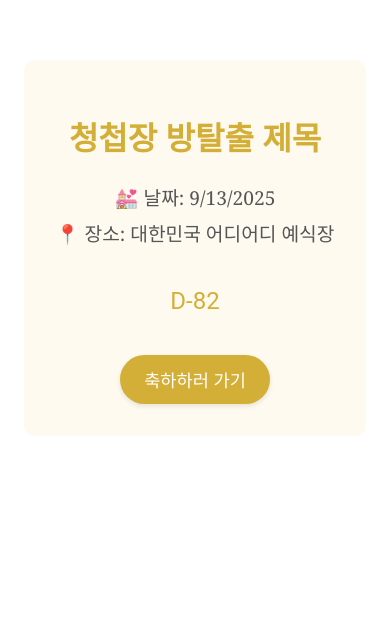
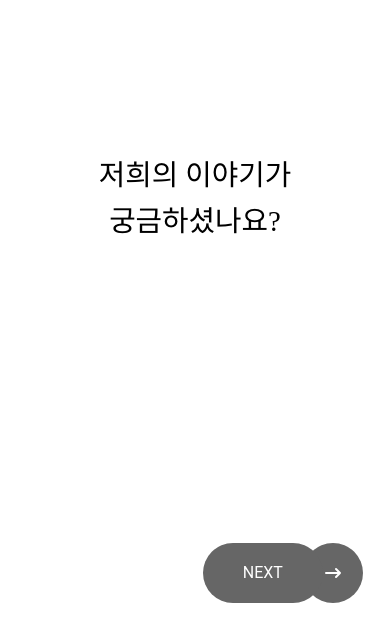
Before and after one commit to skojphy/wedding-es, a SvelteKit app: page / in a window 390 px wide. Shown: the part 214-844 px from the top of the page. Built offline with nearby package versions, Linux system fonts and the light colour scheme.

Commit message:
feat: Add new components and update layout
- Add NextButton and Hint components
- Update main layout by removing clock and header
- Add intro1 page
- Update main page with new entry design
- Improve styling for better mobile experience

```diff
--- /dev/null
+++ b/src/components/NextButton.svelte
@@ -0,0 +1,70 @@
+<script>
+	export let color = '#666666';
+	export let textColor = '#ffffff';
+	export let href = '#';
+</script>
+
+<div class="next-button-container">
+	<a
+		class="next-button"
+		{href}
+		role="button"
+		tabindex="0"
+		style="--bg-color: {color}; --text-color: {textColor};"
+	>
+		<div class="pill">NEXT</div>
+		<div class="circle right">
+			<svg xmlns="http://www.w3.org/2000/svg" width="24" height="24" viewBox="0 0 24 24">
+				<path
+					fill="none"
+					stroke="currentColor"
+					stroke-linecap="round"
+					stroke-linejoin="round"
+					stroke-width="2"
+					d="M5 12h14m-4 4l4-4m-4-4l4 4"
+				/>
+			</svg>
+		</div>
+	</a>
+</div>
+
+<style>
+	.next-button-container {
+		position: absolute;
+		bottom: 1rem;
+		right: 1rem;
+	}
+	.next-button {
+		display: flex;
+		align-items: center;
+		border: none;
+		cursor: pointer;
+		padding: 0;
+		background: transparent;
+		gap: 0;
+		text-decoration: none;
+	}
+	.circle {
+		width: 60px;
+		height: 60px;
+		border-radius: 9999px;
+		display: flex;
+		align-items: center;
+		justify-content: center;
+		color: var(--text-color);
+		background-color: var(--bg-color);
+		z-index: 0;
+	}
+	.pill {
+		height: 60px;
+		padding: 0 40px;
+		border-radius: 9999px;
+		display: flex;
+		align-items: center;
+		justify-content: center;
+		color: var(--text-color);
+		background-color: var(--bg-color);
+		margin-right: -20px;
+		z-index: 1;
+	}
+</style>
--- a/src/routes/+layout.svelte
+++ b/src/routes/+layout.svelte
@@ -3,21 +3,9 @@
 </script>
 
 <div class="layout-wrapper">
-	<!-- <header class="app-header">
-		<div class="logo">LOGO</div>
-		<button class="menu-button">☰</button>
-	</header> -->
-
 	<main class="intro-container">
 		<slot />
 	</main>
-
-	<!-- <footer class="app-footer">
-		<div class="input-wrapper">
-			<input type="text" class="answer-input" placeholder="요일을 입력하세요 (예: SUN)" />
-			<button class="submit-button">입력</button>
-		</div>
-	</footer> -->
 </div>
 
 <style>
@@ -39,31 +27,6 @@
 		background: #e0e0e0;
 	}
 
-	.app-header {
-		position: fixed;
-		top: 0;
-		left: 0;
-		right: 0;
-		z-index: 10;
-		display: flex;
-		justify-content: space-between;
-		align-items: center;
-		padding: 1rem;
-		background: #ffffff;
-		box-shadow: 0 2px 8px rgba(0, 0, 0, 0.1);
-	}
-
-	.logo {
-		font-weight: bold;
-		font-size: 1.2rem;
-	}
-
-	.menu-button {
-		background: none;
-		border: none;
-		font-size: 1.5rem;
-	}
-
 	.intro-container {
 		flex: 1;
 		display: flex;
@@ -79,61 +42,6 @@
 		z-index: 1;
 	}
 
-	/* Clock styling */
-	.clock {
-		width: 200px;
-		height: 200px;
-		border: 4px solid #333;
-		border-radius: 50%;
-		position: relative;
-		margin-bottom: 2rem;
-	}
-
-	.hand {
-		position: absolute;
-		bottom: 50%;
-		left: 50%;
-		width: 4px;
-		height: 40%;
-		background: #333;
-		transform-origin: bottom center;
-		border-radius: 2px;
-	}
-
-	.app-footer {
-		position: fixed;
-		bottom: 0;
-		left: 0;
-		right: 0;
-		z-index: 10;
-		padding: 1rem;
-		background: #ffffff;
-		box-shadow: 0 -2px 8px rgba(0, 0, 0, 0.1);
-	}
-
-	.answer-input {
-		width: 100%;
-		padding: 0.75rem;
-		font-size: 1rem;
-		border: 1px solid #ccc;
-		border-radius: 6px;
-	}
-
-	.input-wrapper {
-		display: flex;
-		gap: 0.5rem;
-	}
-	.submit-button {
-		padding: 0.75rem 1.5rem;
-		background: #6e8efb;
-		color: white;
-		border: none;
-		border-radius: 6px;
-		cursor: pointer;
-		font-family: inherit;
-		flex-shrink: 0;
-	}
-
 	@media (min-width: 768px) {
 		.layout-wrapper {
 			background: #e0e0e0;
--- a/src/routes/+page.svelte
+++ b/src/routes/+page.svelte
@@ -1,87 +1,42 @@
 <script>
-	import { onMount } from 'svelte';
+	import NextButton from '$components/NextButton.svelte';
+	import { goto } from '$app/navigation';
 
-	let weddingDate = new Date('2025-09-13T00:00:00');
-	let weddingPlace = '대한민국 어디어디 예식장';
-
-	let daysLeft = 0;
-	onMount(() => {
-		const today = new Date();
-		daysLeft = Math.ceil((weddingDate - today) / (1000 * 60 * 60 * 24));
-	});
-
-	const canEnter = daysLeft <= 20;
+	function handleNext() {
+		goto('/stage1');
+	}
 </script>
 
-<div class="main-container">
-	<h1 style="font-family: 'Georgia', serif; color: #d4af37; margin-bottom: 1.5rem;">
-		청첩장 방탈출 제목
-	</h1>
-
-	<div class="info-section">
-		<div class="info-item">💒 날짜: {weddingDate.toLocaleDateString()}</div>
-		<div class="info-item">📍 장소: {weddingPlace}</div>
+<div class="entry-page">
+	<p class="question">저희의 이야기가<br />궁금하셨나요?</p>
+	<div class="next-wrapper">
+		<NextButton href="/intro1" />
 	</div>
-
-	<div class="countdown">
-		{daysLeft > 0 ? `D-${daysLeft}` : 'TODAY'}
-	</div>
-
-	<a href="/intro" class={`enter-link ${canEnter ? '' : 'disabled'}`}>
-		{canEnter ? '축하하러 가기' : 'comming soon'}
-	</a>
 </div>
 
 <style>
-	.main-container {
+	.entry-page {
 		display: flex;
 		flex-direction: column;
+		justify-content: center;
 		align-items: center;
+		width: 100%;
+		height: 100vh;
 		text-align: center;
-		margin-top: 5rem;
-		background-color: #fffaf0;
-		padding: 2rem;
-		border-radius: 10px;
-		/* box-shadow 제거 */
+		position: relative;
 	}
 
-	.info-section {
-		margin-bottom: 2rem;
-		font-family: 'Georgia', serif;
-		font-size: 1.2rem;
-		color: #555;
+	.question {
+		font-family: 'UhBeeSe_hyun', cursive;
+		font-size: 1.8rem;
+		line-height: 1.6;
+		margin-bottom: 3rem;
 	}
 
-	.info-item {
-		margin-bottom: 0.5rem;
-	}
-
-	.countdown {
-		font-size: 1.5rem;
-		color: #d4af37;
-		margin-bottom: 1.5rem;
-	}
-
-	.enter-link {
-		background-color: #d4af37;
-		color: white;
-		padding: 0.75rem 1.5rem;
-		border-radius: 25px;
-		text-decoration: none;
-		display: inline-block;
-		text-align: center;
-		margin-top: 1rem;
-		font-size: 1.1rem;
-		font-family: 'Georgia', serif;
-		box-shadow: 0 2px 5px rgba(0, 0, 0, 0.1);
-	}
-
-	.enter-link.disabled {
-		background-color: #ccc;
-		pointer-events: none;
-	}
-
-	.enter-link:hover {
-		background-color: #c89b37;
+	.next-wrapper {
+		position: absolute;
+		bottom: 0.7rem;
+		right: 0.7rem;
+		z-index: 10;
 	}
 </style>
```
Also changed, not shown: src/components/Hint.svelte (added, +60 -0 lines), src/routes/intro1/+page.svelte (added, +165 -0 lines).
